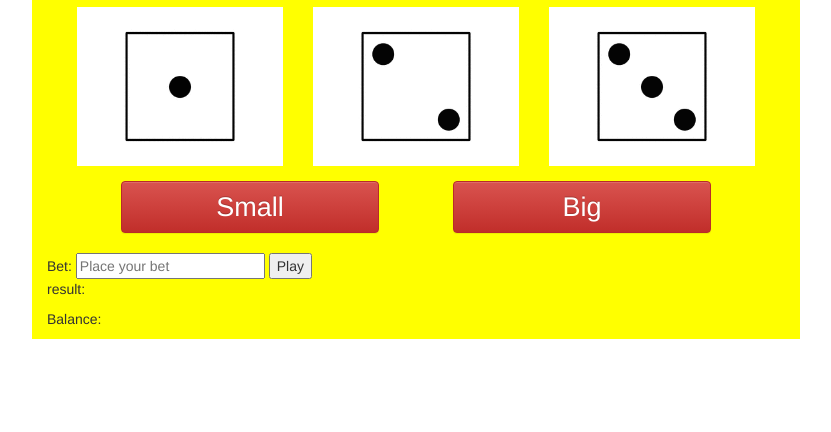
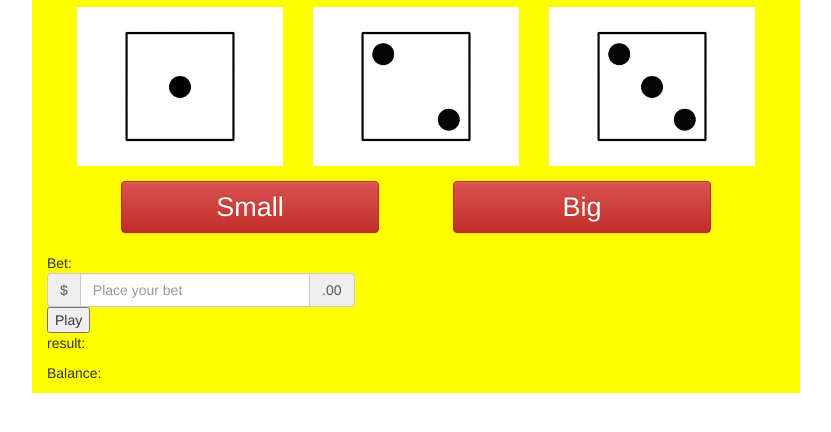
Before and after one commit to ZiluoH/Guessing-Game, a plain HTML site: page index.html in a window 1280 px wide. Shown: the part 128-560 px from the top of the page, without its empty margins (224-1055 px from the left). Drawn offline with nearby package versions, Linux system fonts and the light colour scheme.

Commit message:
Add files via upload

```diff
--- a/index.html
+++ b/index.html
@@ -52,8 +52,12 @@
   </div>
 
   <div>
-Bet: <input type="number" min="0" id="bet_amount" pattern="[0-9]" placeholder="Place your bet">
-
+    Bet: <!-- <input type="number" min="0" id="bet_amount" pattern="[0-9]" placeholder="Place your bet"> -->
+    <div class="input-group col-xs-5">
+      <span class="input-group-addon">$</span>
+      <input type="number" min="0"  onkeypress="return event.charCode >= 48" class="form-control" id="bet_amount" placeholder="Place your bet">
+      <span class="input-group-addon">.00</span>
+    </div>
 
 <button type="button" onclick="play()" class="">Play</button><br>
 
```
